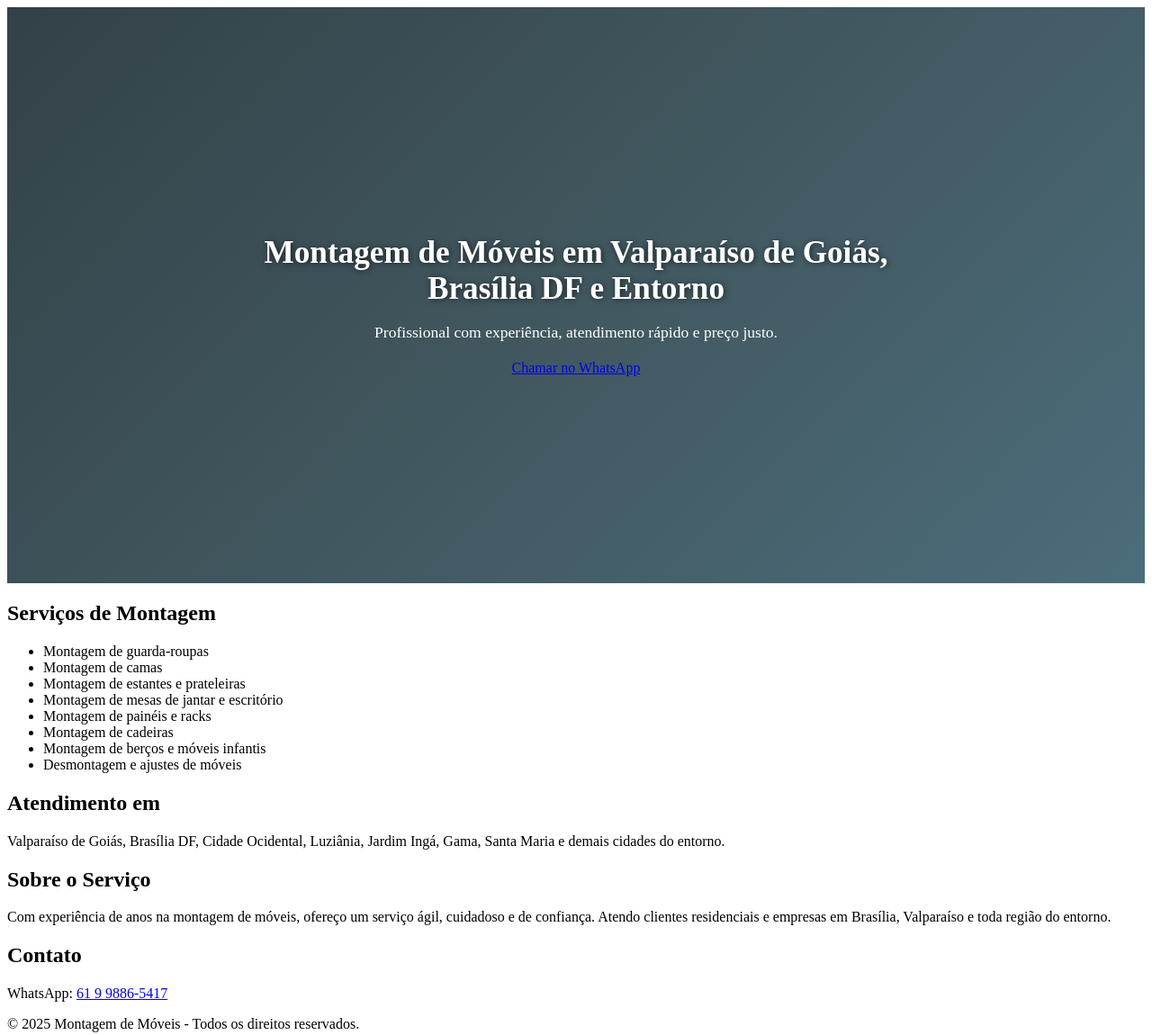
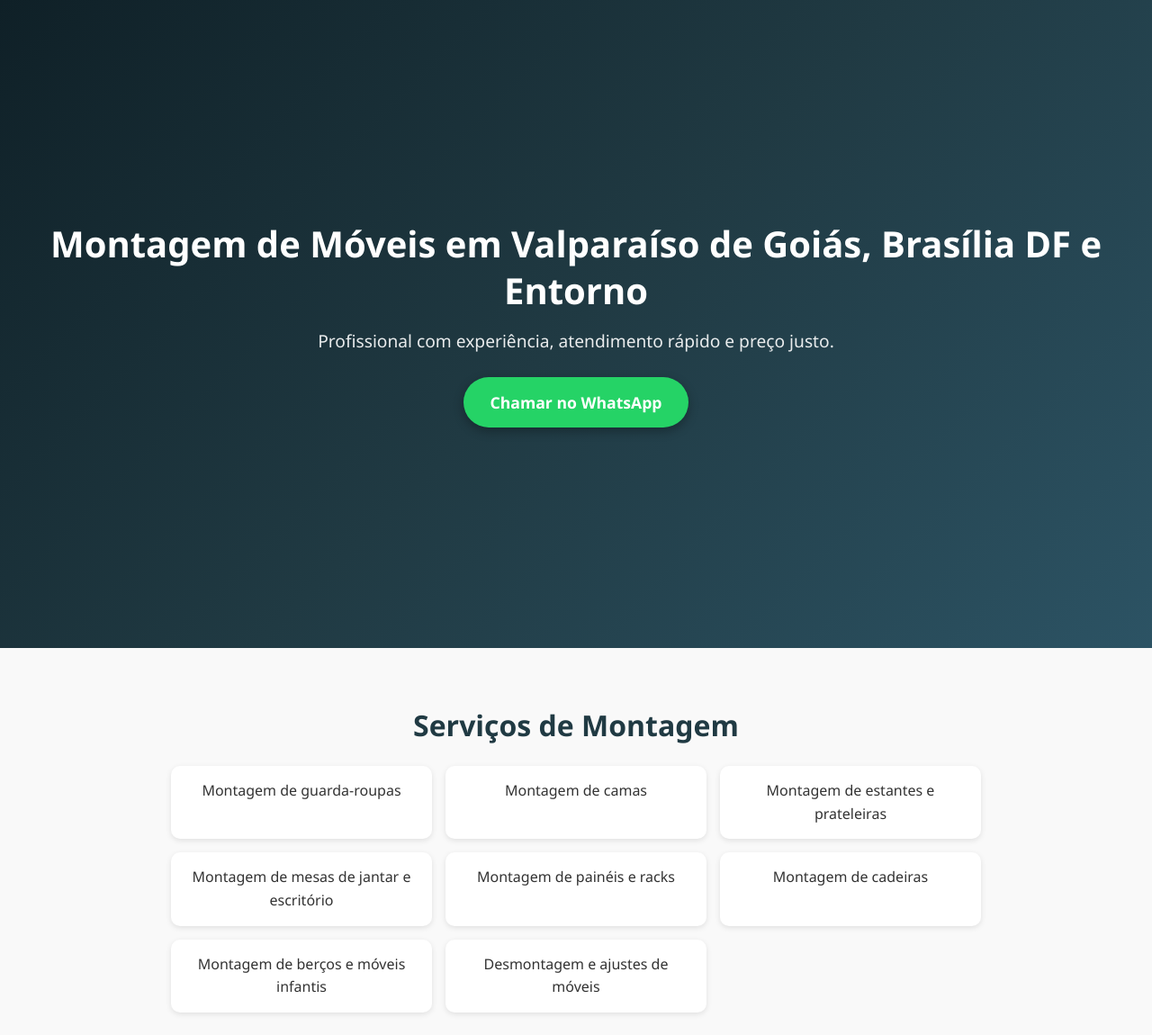
Before and after one commit to MontagemdeMoveisReal/site, a plain HTML site: page index.html in a window 1280 px wide. Shown: the top 1150 px of the page at 90% size. Drawn offline with Linux system fonts and the light colour scheme.

Commit message:
Update style.css

```diff
--- a/assets/css/style.css
+++ b/assets/css/style.css
@@ -1,29 +1,116 @@
-/* Hero */
+/* Reset geral */
+* {
+  margin: 0;
+  padding: 0;
+  box-sizing: border-box;
+}
+
+body {
+  font-family: "Segoe UI", Roboto, Arial, sans-serif;
+  line-height: 1.6;
+  color: #333;
+  background: #f9f9f9;
+}
+
+/* ---------------- Hero ---------------- */
 .hero {
   display: flex;
   align-items: center;
   justify-content: center;
+  flex-direction: column;
   text-align: center;
-  min-height: 70vh; /* antes era 100vh → diminui para evitar espaços enormes */
+  min-height: 90vh; /* ocupa quase a tela inteira */
+  padding: 40px 20px;
+
+  /* fundo degradê */
+  background: linear-gradient(135deg, #0f2027, #203a43, #2c5364);
   color: #fff;
-  background: linear-gradient(135deg, rgba(15,32,39,0.85), rgba(32,58,67,0.85), rgba(44,83,100,0.85)),
-              url('../img/montagem-de-moveis-valparaiso-goias-brasilia.jpg') center/cover no-repeat;
-  padding: 40px 20px;
-}
-
-.hero-content {
-  max-width: 800px;
-  padding: 20px;
 }
 
 .hero h1 {
-  font-size: 2.2rem;
+  font-size: 2.5rem;
+  font-weight: 700;
   margin-bottom: 15px;
-  font-weight: 700;
-  text-shadow: 1px 1px 6px rgba(0,0,0,0.6);
+  line-height: 1.3;
 }
 
 .hero p {
+  font-size: 1.2rem;
+  margin-bottom: 25px;
+  opacity: 0.9;
+}
+
+.btn-whatsapp {
+  display: inline-block;
+  background: #25D366;
+  color: #fff;
+  padding: 14px 30px;
+  border-radius: 50px;
   font-size: 1.1rem;
+  text-decoration: none;
+  font-weight: bold;
+  box-shadow: 0 4px 12px rgba(0,0,0,0.3);
+  transition: all 0.3s ease;
+}
+
+.btn-whatsapp:hover {
+  background: #128C7E;
+  transform: translateY(-3px);
+}
+
+/* ---------------- Seções ---------------- */
+section {
+  padding: 60px 20px;
+  text-align: center;
+}
+
+section:nth-of-type(even) {
+  background: #f5f7fa;
+}
+
+h2 {
+  font-size: 2rem;
   margin-bottom: 20px;
+  color: #203a43;
 }
+
+/* ---------------- Serviços ---------------- */
+.services ul {
+  list-style: none;
+  padding: 0;
+  display: grid;
+  grid-template-columns: repeat(auto-fit, minmax(220px, 1fr));
+  gap: 15px;
+  max-width: 900px;
+  margin: 0 auto;
+}
+
+.services li {
+  background: #fff;
+  padding: 15px;
+  border-radius: 10px;
+  box-shadow: 0 2px 6px rgba(0,0,0,0.1);
+  transition: transform 0.2s ease, box-shadow 0.2s ease;
+}
+
+.services li:hover {
+  transform: translateY(-4px);
+  box-shadow: 0 4px 12px rgba(0,0,0,0.15);
+}
+
+/* ---------------- Footer ---------------- */
+footer {
+  background: #203a43;
+  color: #fff;
+  padding: 30px 20px;
+  text-align: center;
+}
+
+footer a {
+  color: #25D366;
+  text-decoration: none;
+  font-weight: bold;
+}
+footer a:hover {
+  text-decoration: underline;
+}
```
